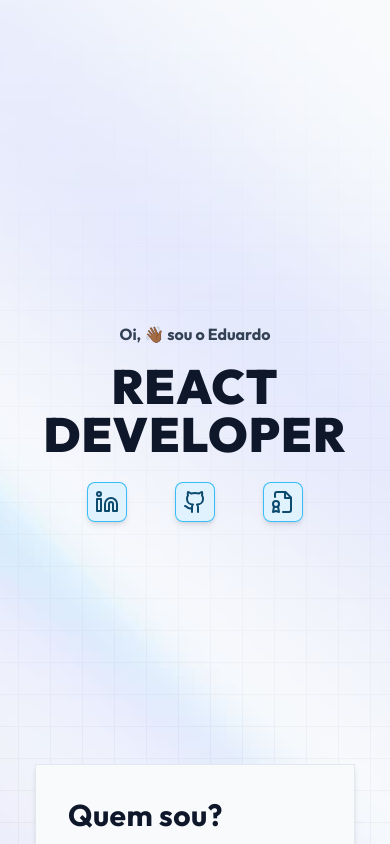
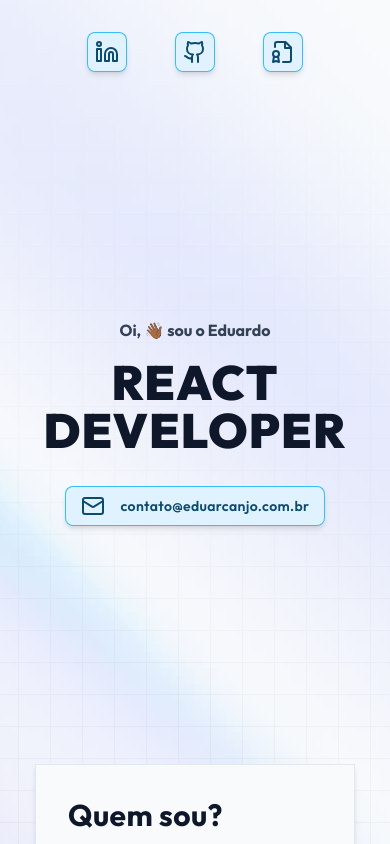
Before and after one commit to Edu-Arcanjo/portfolio, a Next.js app: page / in a window 390 px wide. Shown: the top 844 px of the page. Built offline with nearby package versions, Linux system fonts and the light colour scheme; what tailwindcss-radix would draw is missing.

Commit message:
feat(hero): add CopyMail button

```diff
--- a/package.json
+++ b/package.json
@@ -23,6 +23,7 @@
     "postcss": "8.4.27",
     "react": "18.2.0",
     "react-dom": "18.2.0",
+    "sharp": "^0.32.4",
     "tailwind-merge": "^1.14.0",
     "tailwindcss": "3.3.3",
     "typescript": "5.1.6"
--- /dev/null
+++ b/src/app/components/CopyMail.tsx
@@ -0,0 +1,63 @@
+"use client";
+
+import {
+  Tooltip,
+  TooltipContent,
+  TooltipProvider,
+  TooltipTrigger,
+} from "@/components/Tooltip";
+import { CopyCheckIcon, MailIcon } from "lucide-react";
+import React, { useRef, useState } from "react";
+
+const classNames = [
+  "bg-emerald-400",
+  "hover:bg-emerald-400",
+  "text-emerald-900",
+  "ring-emerald-600",
+];
+
+export default function CopyMail() {
+  const [copied, setCopied] = useState(false);
+
+  const emailRef = useRef<HTMLButtonElement>(null);
+
+  const handleEmailCopy = () => {
+    const email = emailRef.current?.textContent;
+    navigator.clipboard.writeText(email!);
+    setCopied(true);
+    emailRef.current?.classList.add(...classNames);
+
+    setTimeout(() => {
+      setCopied(false);
+      emailRef.current?.classList.remove(...classNames);
+    }, 1500);
+  };
+
+  return (
+    <div className="mt-8">
+      <TooltipProvider delayDuration={0}>
+        <Tooltip>
+          <TooltipTrigger>
+            <button
+              type="button"
+              disabled={copied}
+              onClick={handleEmailCopy}
+              ref={emailRef}
+              className="flex h-10 max-w-fit items-center gap-4 rounded-lg bg-sky-100 px-4 text-sky-900 shadow-md ring-1 ring-inset ring-sky-400 transition duration-300 hover:bg-sky-200 hover:ring md:h-12"
+            >
+              {copied ? (
+                <CopyCheckIcon className="md:h-8 md:w-8" />
+              ) : (
+                <MailIcon className="md:h-8 md:w-8" />
+              )}
+              <div className="flex-1 text-center text-sm font-semibold tracking-wide md:text-lg">
+                contato@eduarcanjo.com.br
+              </div>
+            </button>
+          </TooltipTrigger>
+          <TooltipContent>Copiar email</TooltipContent>
+        </Tooltip>
+      </TooltipProvider>
+    </div>
+  );
+}
--- a/src/app/components/Features.tsx
+++ b/src/app/components/Features.tsx
@@ -2,7 +2,6 @@ import {
   BirdIcon,
   BriefcaseIcon,
   CalendarIcon,
-  CheckCircleIcon,
   MedalIcon,
   StarIcon,
   Users2Icon,
@@ -27,7 +26,7 @@ export default function Features() {
   return (
     <div className="px-2">
       <div className="container mx-auto flex gap-12">
-        <div className="-mt-20 grid w-full grid-cols-1 justify-center gap-y-8 md:grid-cols-2 lg:grid-cols-3">
+        <div className="z-10 -mt-20 grid w-full grid-cols-1 justify-center gap-y-8 md:grid-cols-2 lg:grid-cols-3">
           <div className="mx-auto w-full max-w-xs border border-slate-200 bg-slate-50 p-8 shadow-md">
             <h2 className="mb-4 text-3xl font-bold text-slate-900">
               Quem sou?
--- a/src/app/components/Header.tsx
+++ b/src/app/components/Header.tsx
@@ -1,13 +1,20 @@
 import React from "react";
 import background from "@/assets/background.jpg";
 import tile from "@/assets/tile.svg";
-import { FileBadgeIcon, GithubIcon, LinkedinIcon } from "lucide-react";
+import {
+  CopyIcon,
+  FileBadgeIcon,
+  GithubIcon,
+  LinkedinIcon,
+  MailIcon,
+} from "lucide-react";
 import {
   Tooltip,
   TooltipContent,
   TooltipProvider,
   TooltipTrigger,
 } from "@/components/Tooltip";
+import CopyMail from "./CopyMail";
 
 const links = [
   {
@@ -33,7 +40,7 @@ export default function Header() {
   return (
     <header
       id="hero"
-      className="relative -z-10 flex h-screen scroll-mt-16 flex-col items-center justify-center px-4 md:px-8"
+      className="relative flex h-screen scroll-mt-16 flex-col items-center justify-center px-4 md:px-8"
     >
       {/* background */}
       <div
@@ -50,10 +57,32 @@ export default function Header() {
       </div>
 
       {/* content */}
-      <div className="container relative">
-        <div className="mx-auto flex max-w-5xl flex-col justify-center">
-          <div className="relative mx-auto">
-            <p className="mb-4 text-center font-bold text-slate-700 md:ml-2 md:text-left md:text-xl">
+      <div className="absolute top-8 flex justify-center md:hidden">
+        <ul className="flex space-x-12 md:space-x-8">
+          {links.map(({ icon: Icon, href, target, hover }) => (
+            <li key={href}>
+              <TooltipProvider delayDuration={0}>
+                <Tooltip>
+                  <TooltipTrigger>
+                    <a
+                      href={href}
+                      className="flex h-10 w-10 items-center justify-center rounded-lg bg-sky-100 text-sky-900 shadow-md ring-1 ring-inset ring-sky-400 transition-all duration-300 hover:bg-sky-200 hover:text-sky-950 hover:ring md:h-12 md:w-12 lg:h-16 lg:w-16"
+                      target={target}
+                    >
+                      <Icon className="md:h-8 md:w-8 lg:h-10 lg:w-10" />
+                    </a>
+                  </TooltipTrigger>
+                  <TooltipContent>{hover}</TooltipContent>
+                </Tooltip>
+              </TooltipProvider>
+            </li>
+          ))}
+        </ul>
+      </div>
+      <div className="container relative flex flex-col items-center">
+        <div className="flex max-w-5xl flex-col justify-center">
+          <div className="relative mx-auto flex flex-col items-center">
+            <p className="mb-4 text-center font-bold text-slate-700 md:ml-2 md:self-start md:text-left md:text-xl">
               Oi, 👋🏾 sou o Eduardo
             </p>
             <h1 className="relative text-center text-5xl font-black uppercase tracking-wide text-slate-900 sm:text-5xl md:text-left md:text-8xl lg:max-w-none lg:text-9xl">
@@ -61,10 +90,11 @@ export default function Header() {
               <br />
               Developer
             </h1>
-            <div className="mt-6 flex justify-center md:absolute md:right-2 md:top-12 lg:right-3 lg:top-14">
-              <ul className="flex space-x-12 md:space-x-8">
+            <CopyMail />
+            <div className="hidden md:absolute md:right-2 md:top-12 md:mt-4 md:block lg:right-3 lg:top-14">
+              <ul className="flex space-x-4 md:space-x-8">
                 {links.map(({ icon: Icon, href, target, hover }) => (
-                  <li>
+                  <li key={href}>
                     <TooltipProvider delayDuration={0}>
                       <Tooltip>
                         <TooltipTrigger>
```
Also changed, not shown: 1 other file (tests, documents, lock files or other folders).
